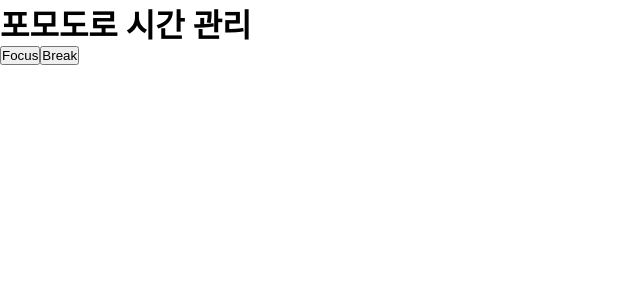
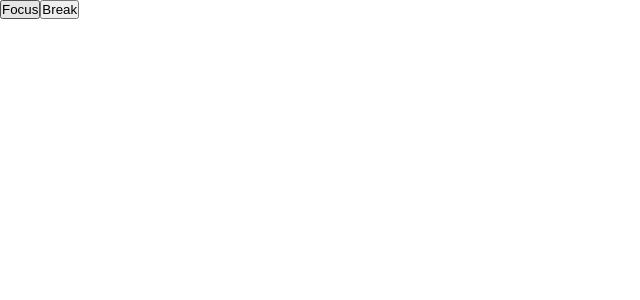
Before and after one commit to CodeSoom-Project/pomodoro, a React (Create React App) app: page / in a window 1280 px wide. Shown: the top 300 px of the page, without its empty margins (0-640 px from the left). Built offline with nearby package versions, Linux system fonts and the light colour scheme.

Commit message:
style: 헤더를 삭제하였습니다.

```diff
--- a/src/App.tsx
+++ b/src/App.tsx
@@ -8,7 +8,6 @@ function App() {
   return (
     <>
       <Global styles={reset} />
-      <h1>포모도로 시간 관리</h1>
       <SelectMode />
     </>
   );
```
Also changed, not shown: 1 other file (tests, documents, lock files or other folders).
